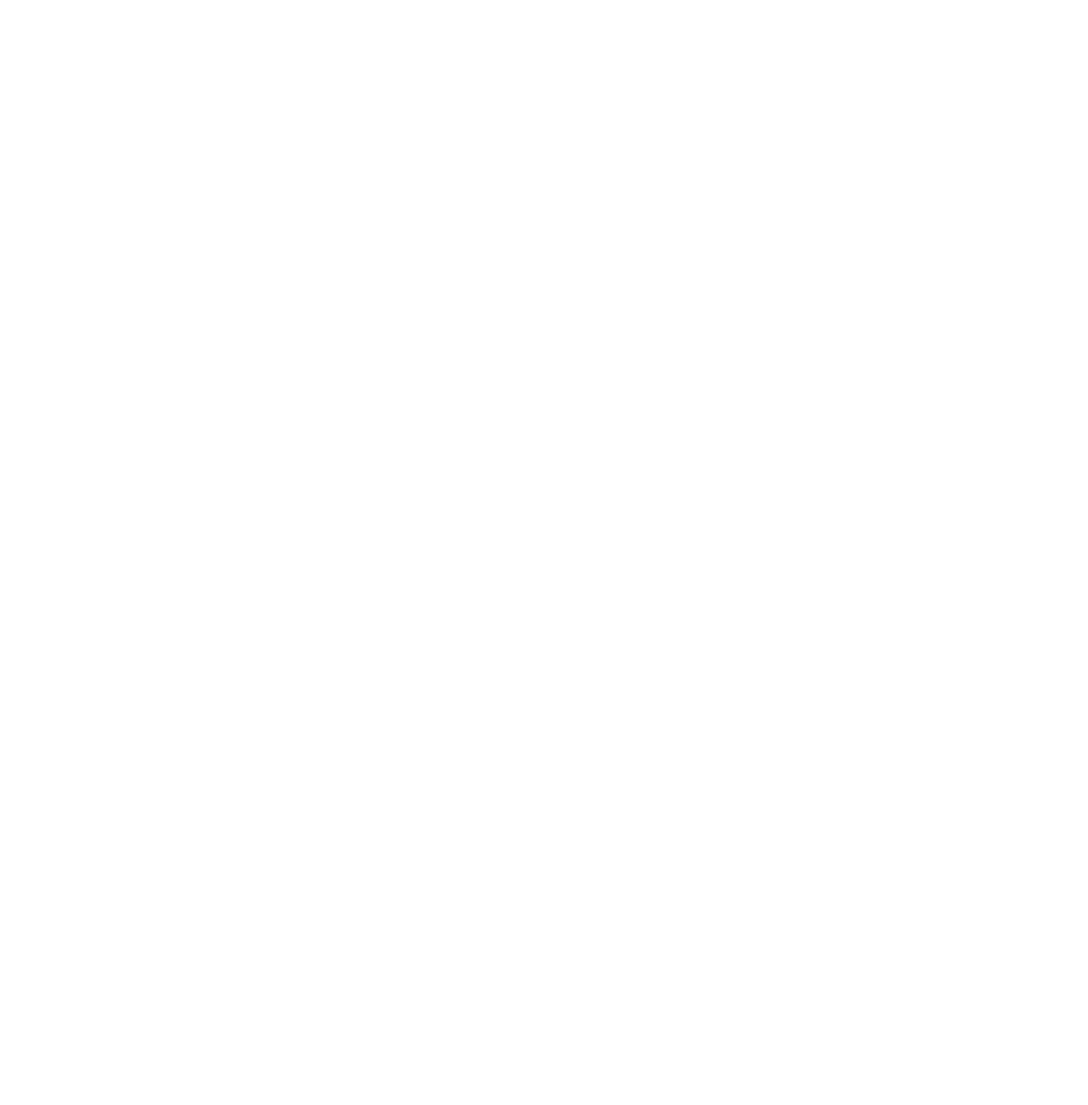
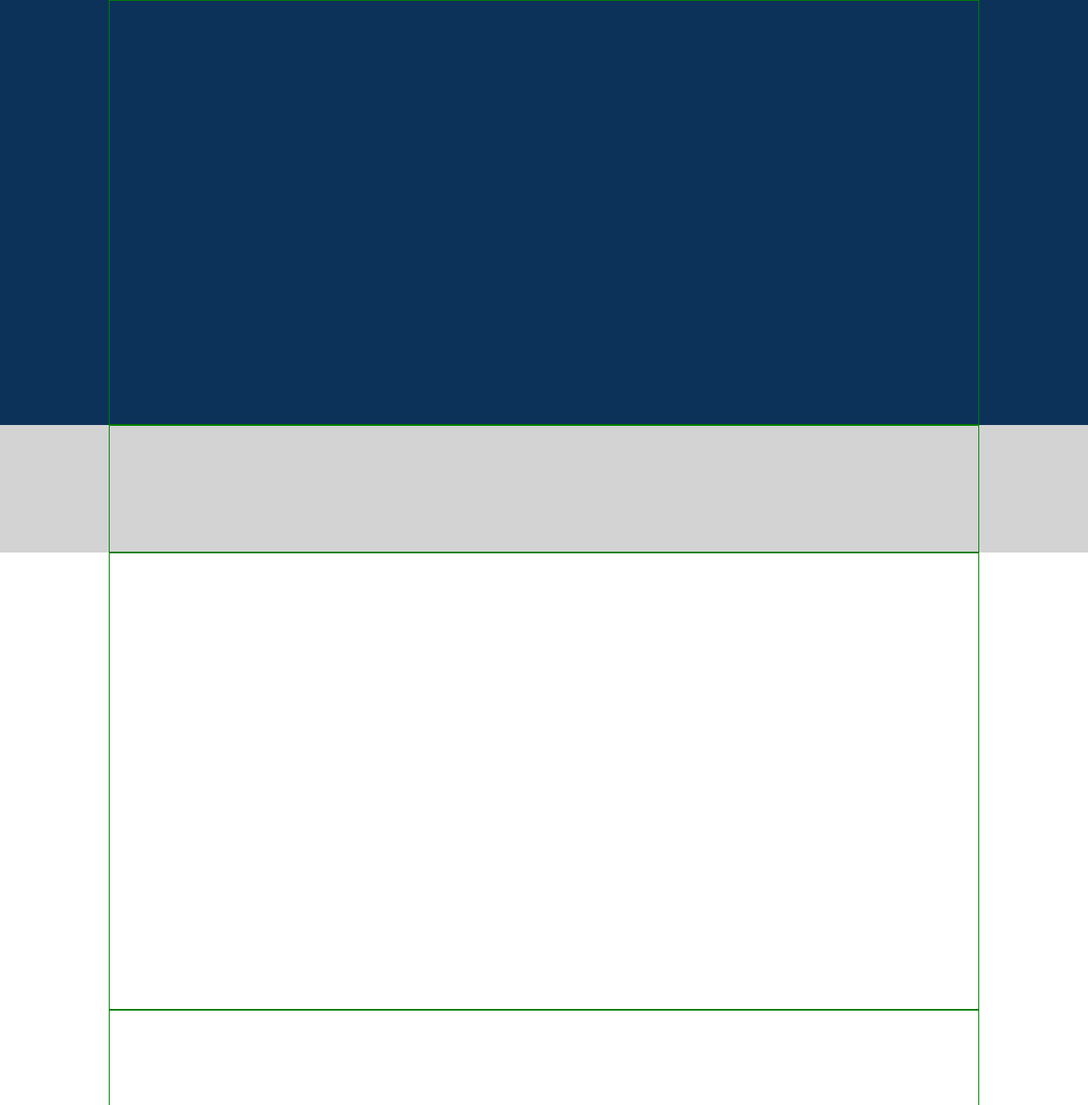
Before and after one commit to luisalogozzo/html-css-fluentify, a plain HTML site: page index.html in a window 1280 px wide. Shown: the top 1300 px of the page at 85% size. Before the commit the page ends 800 px from the top, so only its background shows below. Drawn offline with Linux system fonts and the light colour scheme.

Commit message:
Update
General site layout

```diff
--- a/css/style.css
+++ b/css/style.css
@@ -3,3 +3,59 @@
   margin: 0;
   box-sizing: border-box;
 }
+
+header {
+
+  background-color: #0D325A;
+}
+
+.header-container {
+  margin: 0 auto;
+  width: 80%;
+  height: 500px;
+  background-color: #0D325A;
+  border: 1px solid green;
+}
+
+main {
+}
+
+.main-header-container {
+  width: 100%;
+  background-color: #d3d3d3;
+}
+
+.main-header {
+  height: 150px;
+  width: 80%;
+  margin: 0 auto;
+  background-color: #d3d3d3;
+  border: 1px solid green;
+}
+
+.main-sections-container {
+  width: 100%;
+  background-color: #fff;
+}
+
+.main-top-section {
+  height: 538px;
+  width: 80%;
+  margin: 0 auto;
+  background-color: #fff;
+  border: 1px solid green;
+}
+
+.main-bottom-section {
+  height: 463px;
+  width: 80%;
+  margin: 0 auto;
+  background-color: #fff;
+  border: 1px solid green;
+}
+
+.footer {
+  height: 134px;
+  width: 100%;
+  background-color: #d3d3d3;
+}
--- a/index.html
+++ b/index.html
@@ -6,6 +6,37 @@
     <title>Fluentify</title>
   </head>
   <body>
+    <!-- inizio header -->
+    <header>
+      <div class="header-container">
+        <div class="header-left">
 
+        </div>
+        <div class="header-right">
+      </div>
+    </div>
+    </header>
+    <!-- fine header -->
+    <!-- inizio main -->
+    <main>
+      <div class="main-header-container">
+        <header class="main-header">
+
+        </header>
+      </div>
+      <div class="main-sections-container">
+        <section class="main-top-section">
+
+        </section>
+        <section class="main-bottom-section">
+
+        </section>
+      </div>
+    </main>
+    <!-- fine main -->
+    <!-- inizio footer -->
+    <footer class="footer">
+
+    </footer>
   </body>
 </html>
```
